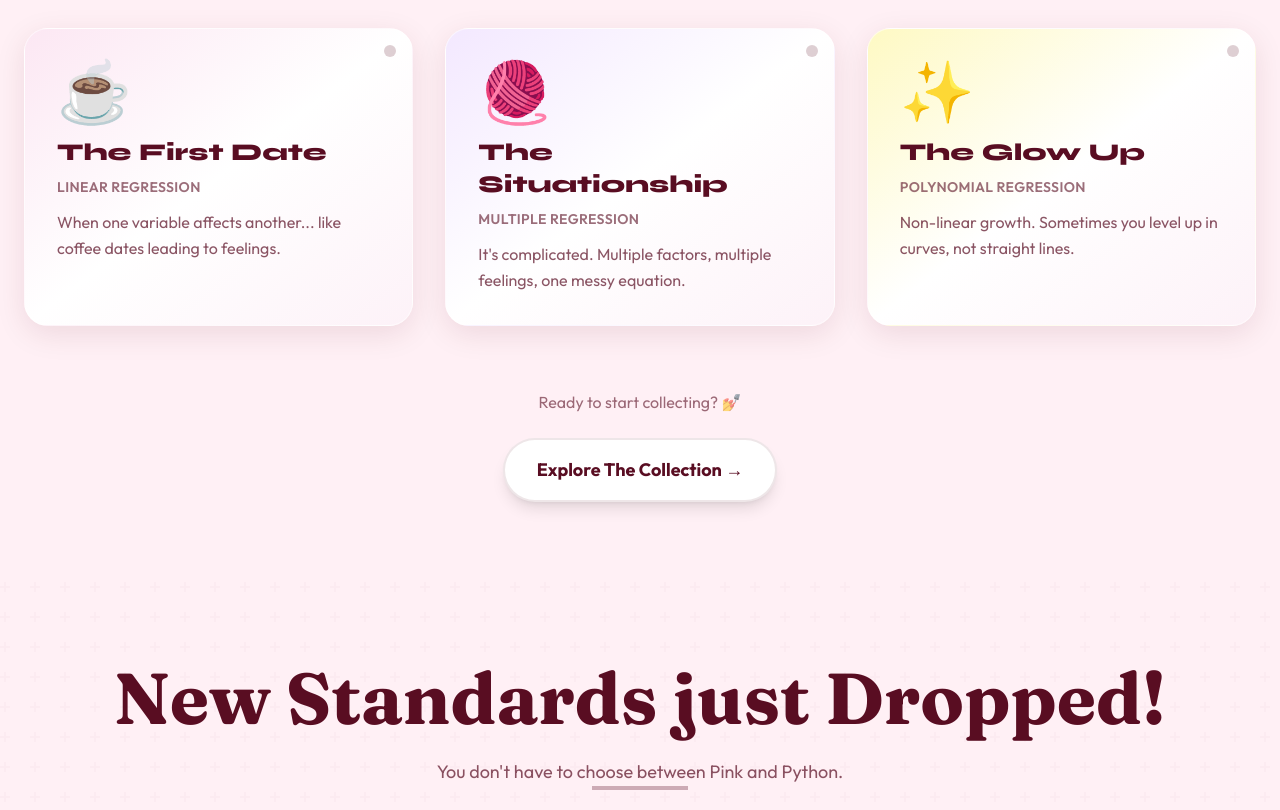
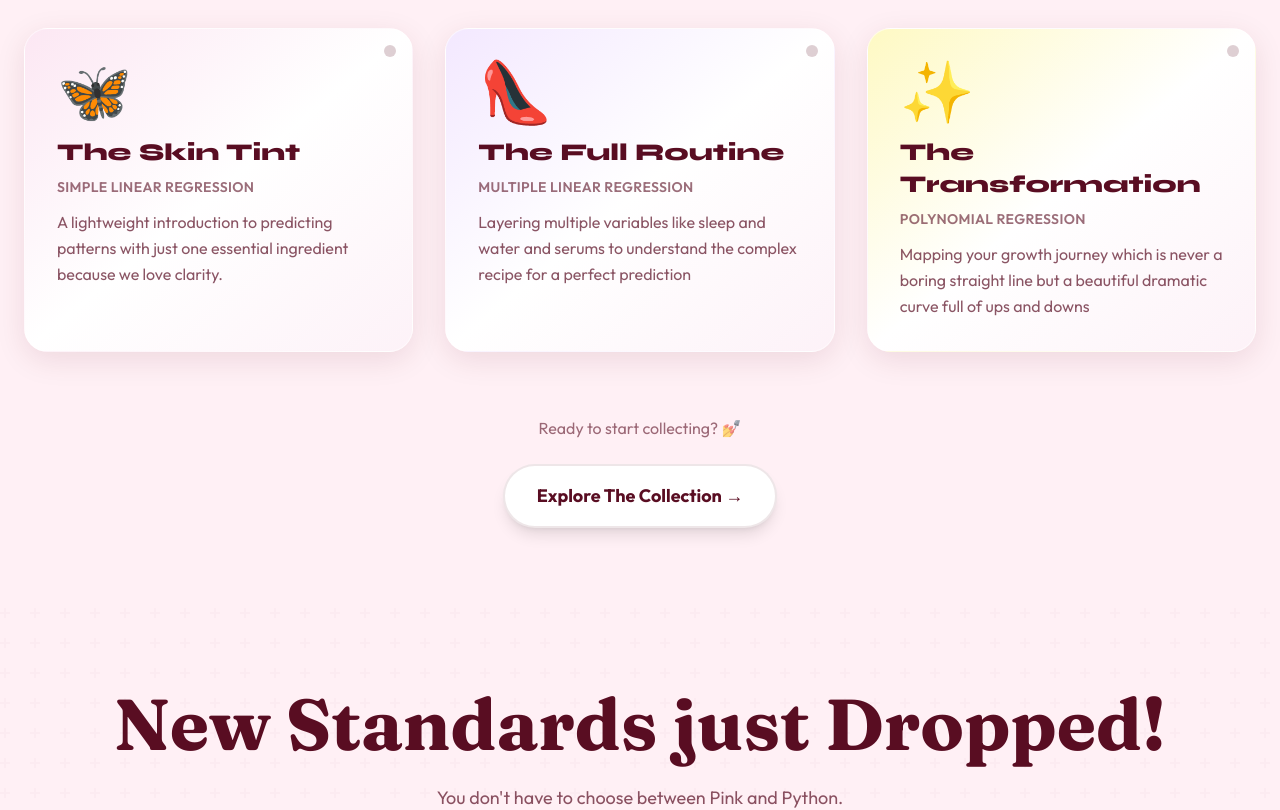
Before and after one commit to anjaliisharmaa/it-girl-devs, a Next.js app in the folder frontend/: page / in a window 1280 px wide. Shown: the part 1020-1830 px from the top of the page. Built offline with nearby package versions, Linux system fonts and the light colour scheme.

Commit message:
updated 'content' of home page

```diff
--- a/frontend/src/app/layout.tsx
+++ b/frontend/src/app/layout.tsx
@@ -28,7 +28,7 @@ const fraunces = Fraunces({
 });
 
 export const metadata: Metadata = {
-  title: 'it-girl devs | Making ML Aesthetic 🎀',
+  title: 'it-girl devs 🎀',
   description: 'The Legally Blonde of Ed-Tech - Learn Machine Learning with style',
 };
 
--- a/frontend/src/app/page.tsx
+++ b/frontend/src/app/page.tsx
@@ -8,26 +8,26 @@ export default function Home() {
   const visionBoardCards = [
     {
       id: 1,
-      title: 'The First Date',
-      subtitle: 'Linear Regression',
-      emoji: '☕',
-      description: 'When one variable affects another... like coffee dates leading to feelings.',
+      title: 'The Skin Tint',
+      subtitle: 'Simple Linear Regression',
+      emoji: '🦋',
+      description: 'A lightweight introduction to predicting patterns with just one essential ingredient because we love clarity.',
       gradient: 'from-pink-100 via-white to-pink-50',
     },
     {
       id: 2,
-      title: 'The Situationship',
-      subtitle: 'Multiple Regression',
-      emoji: '🧶',
-      description: "It's complicated. Multiple factors, multiple feelings, one messy equation.",
+      title: 'The Full Routine',
+      subtitle: 'Multiple Linear Regression',
+      emoji: '👠',
+      description: "Layering multiple variables like sleep and water and serums to understand the complex recipe for a perfect prediction",
       gradient: 'from-purple-100 via-white to-pink-50',
     },
     {
       id: 3,
-      title: 'The Glow Up',
+      title: 'The Transformation',
       subtitle: 'Polynomial Regression',
       emoji: '✨',
-      description: 'Non-linear growth. Sometimes you level up in curves, not straight lines.',
+      description: 'Mapping your growth journey which is never a boring straight line but a beautiful dramatic curve full of ups and downs',
       gradient: 'from-yellow-100 via-white to-pink-50',
     },
   ];
@@ -62,7 +62,7 @@ export default function Home() {
     },
     {
       id: 2,
-      emoji: '✅',
+      emoji: '🤖',
       title: 'The Vibe Check',
       description: 'Submit your code and get an instant vibe check. Our system spots the bugs you missed and helps you polish your work until it is perfect. It is self care for your syntax.',
     },
```
